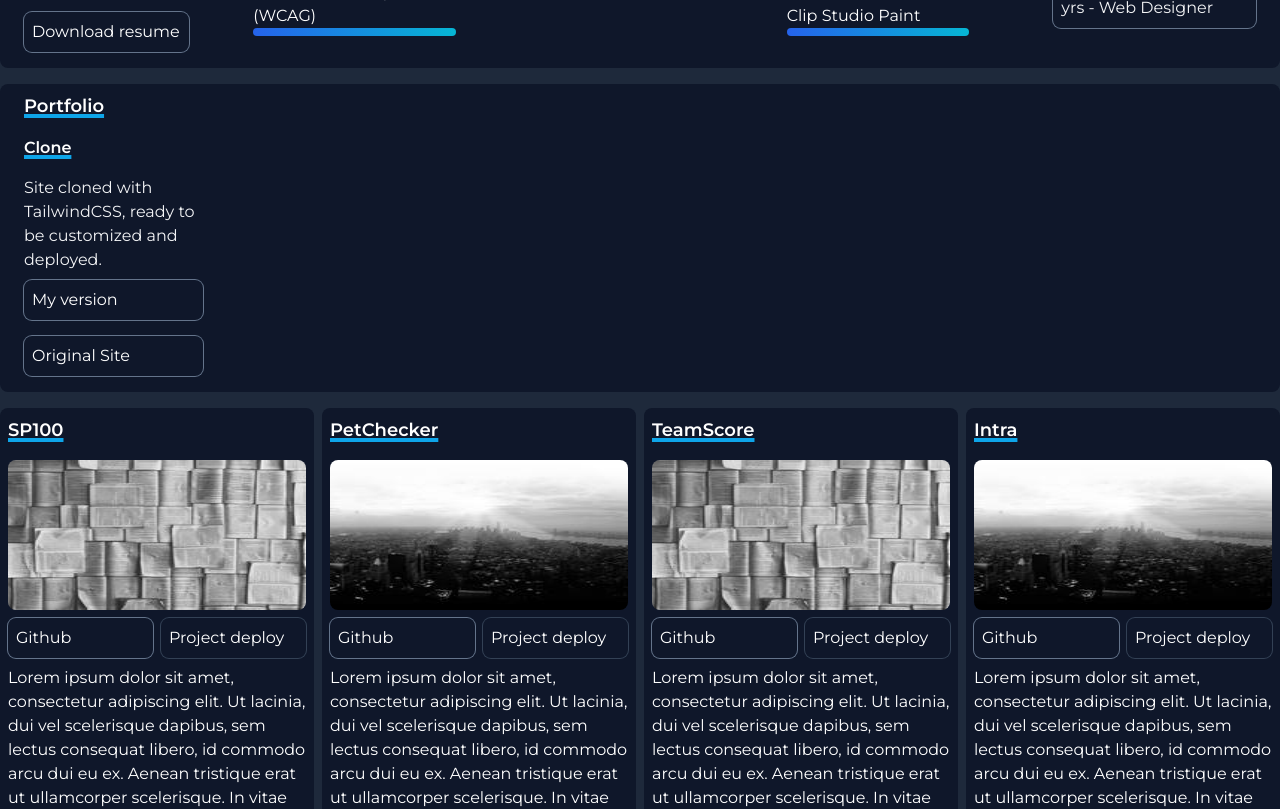
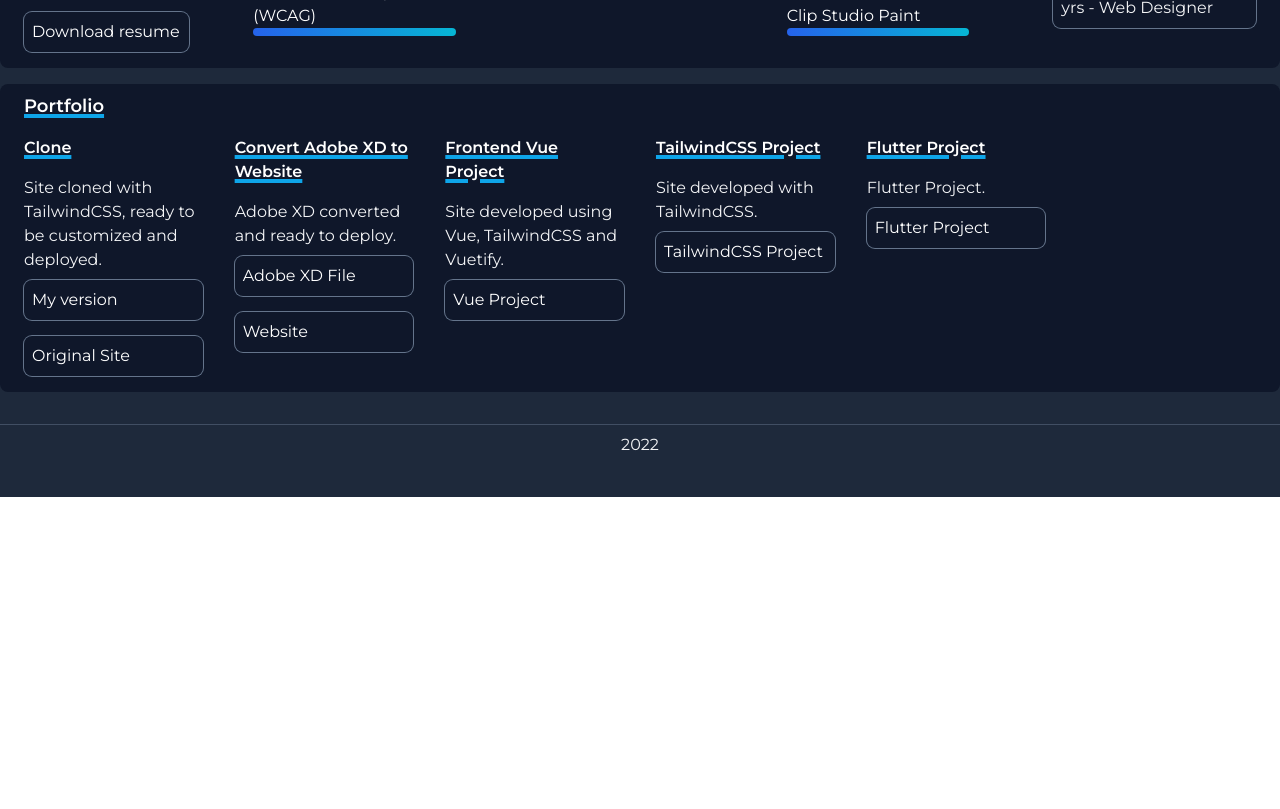
Before and after one commit to hexglyph/danielniebraz, a Next.js app: page / in a window 1280 px wide. Shown: the part 520-1329 px from the top of the page. After the commit the page ends 1017 px from the top, so only its background shows below. Built offline with nearby package versions, Linux system fonts and the light colour scheme.

Commit message:
Added Vue link

```diff
--- a/src/components/Portfolio.tsx
+++ b/src/components/Portfolio.tsx
@@ -34,6 +34,82 @@ export default function Portfolio(props) {
                         ring-1 p-2 my-2 mx-4 ring-slate-500`} target="_blank">Original Site</a>
                         </Link>
                     </div>
+
+                    <div className={`flex w-full md:w-1/6 flex-col`}>
+                        <h4 className={`text-base w-full text-left font-semibold
+                    underline decoration-4 decoration-sky-500
+                    pl-4 pr-5 mb-4
+                    rounded text-white`}>
+                            Convert Adobe XD to Website
+                        </h4>
+                        <p className={`pl-4`}>Adobe XD converted and ready to deploy.</p>
+                        <Link href="https://danielniebraz.dev/" passHref>
+                            <a className={`text-white hover:text-slate-50
+                        hover:bg-slate-50/10
+                        rounded-lg
+                        cursor-pointer
+                        ring-1 p-2 my-2 mx-4 ring-slate-500 `} target="_blank">Adobe XD File</a>
+                        </Link>
+                        <Link href="https://themechasnft.com/" passHref>
+                            <a className={`text-white hover:text-slate-50
+                        hover:bg-slate-50/10
+                        rounded-lg
+                        cursor-pointer
+                        ring-1 p-2 my-2 mx-4 ring-slate-500`} target="_blank">Website</a>
+                        </Link>
+                    </div>
+
+                    <div className={`flex w-full md:w-1/6 flex-col`}>
+                        <h4 className={`text-base w-full text-left font-semibold
+                    underline decoration-4 decoration-sky-500
+                    pl-4 pr-5 mb-4
+                    rounded text-white`}>
+                            Frontend Vue Project
+                        </h4>
+                        <p className={`pl-4`}>Site developed using Vue, TailwindCSS and Vuetify.</p>
+                        <Link href="https://vue.danielniebraz.dev/" passHref>
+                            <a className={`text-white hover:text-slate-50
+                        hover:bg-slate-50/10
+                        rounded-lg
+                        cursor-pointer
+                        ring-1 p-2 my-2 mx-4 ring-slate-500 `} target="_blank">Vue Project</a>
+                        </Link>
+                    </div>
+
+                    <div className={`flex w-full md:w-1/6 flex-col`}>
+                        <h4 className={`text-base w-full text-left font-semibold
+                    underline decoration-4 decoration-sky-500
+                    pl-4 pr-5 mb-4
+                    rounded text-white`}>
+                            TailwindCSS Project
+                        </h4>
+                        <p className={`pl-4`}>Site developed with TailwindCSS.</p>
+                        <Link href="https://danielniebraz.dev/" passHref>
+                            <a className={`text-white hover:text-slate-50
+                        hover:bg-slate-50/10
+                        rounded-lg
+                        cursor-pointer
+                        ring-1 p-2 my-2 mx-4 ring-slate-500 `} target="_blank">TailwindCSS Project</a>
+                        </Link>
+                    </div>
+
+                    <div className={`flex w-full md:w-1/6 flex-col`}>
+                        <h4 className={`text-base w-full text-left font-semibold
+                    underline decoration-4 decoration-sky-500
+                    pl-4 pr-5 mb-4
+                    rounded text-white`}>
+                            Flutter Project
+                        </h4>
+                        <p className={`pl-4`}>Flutter Project.</p>
+                        <Link href="https://danielniebraz.dev/" passHref>
+                            <a className={`text-white hover:text-slate-50
+                        hover:bg-slate-50/10
+                        rounded-lg
+                        cursor-pointer
+                        ring-1 p-2 my-2 mx-4 ring-slate-500 `} target="_blank">Flutter Project</a>
+                        </Link>
+                    </div>
+
                 </div>
 
             </div >
--- a/src/data/data.ts
+++ b/src/data/data.ts
@@ -95,7 +95,7 @@ export const tools: Skill[] = [
 ];
 
 export const projects: Project[] = [
-  {
+  /*{
     id: 1,
     project: 'Projeto',
     name: "SP100",
@@ -139,49 +139,10 @@ export const projects: Project[] = [
     github_url: "/",
     key_techs: ["NextJS", "TailwindCSS"],
   },
-  {
-    id: 5,
-    project: 'Projeto',
-    name: "SP100",
-    description:
-      "Lorem ipsum dolor sit amet, consectetur adipiscing elit. Ut lacinia, dui vel scelerisque dapibus, sem lectus consequat libero, id commodo arcu dui eu ex. Aenean tristique erat ut ullamcorper scelerisque. In vitae posuere nulla. Vivamus sit amet posuere ipsum. In hac habitasse platea dictumst. Class aptent taciti sociosqu ad litora torquent per conubia nostra, per inceptos himenaeos. Donec nec urna tincidunt, viverra lorem nec, facilisis tellus. Maecenas lacinia metus a nunc aliquam, non fringilla urna tincidunt. Quisque sed volutpat orci. Vestibulum commodo lectus eu nulla varius, eu semper justo fermentum. Pellentesque luctus, ipsum id lobortis consequat, orci enim lacinia dui, sed pretium justo purus at libero.",
-    image_path: "/project/1.jpg",
-    deployed_url: "/",
-    github_url: "/",
-    key_techs: ["NextJS", "3words", "TailwindCSS"],
-  },
-  {
-    id: 6,
-    project: 'Projeto',
-    name: "PetChecker",
-    description:
-      "Lorem ipsum dolor sit amet, consectetur adipiscing elit. Ut lacinia, dui vel scelerisque dapibus, sem lectus consequat libero, id commodo arcu dui eu ex. Aenean tristique erat ut ullamcorper scelerisque. In vitae posuere nulla. Vivamus sit amet posuere ipsum. In hac habitasse platea dictumst. Class aptent taciti sociosqu ad litora torquent per conubia nostra, per inceptos himenaeos. Donec nec urna tincidunt, viverra lorem nec, facilisis tellus. Maecenas lacinia metus a nunc aliquam, non fringilla urna tincidunt. Quisque sed volutpat orci. Vestibulum commodo lectus eu nulla varius, eu semper justo fermentum. Pellentesque luctus, ipsum id lobortis consequat, orci enim lacinia dui, sed pretium justo purus at libero.",
-    image_path: "/project/2.jpg",
-    deployed_url: "/",
-    github_url: "/",
-    key_techs: ["NextJS", "3words", "TailwindCSS"],
-  },
-  {
-    id: 7,
-    project: 'Projeto',
-    name: "TeamScore",
-    description:
-      "Lorem ipsum dolor sit amet, consectetur adipiscing elit. Ut lacinia, dui vel scelerisque dapibus, sem lectus consequat libero, id commodo arcu dui eu ex. Aenean tristique erat ut ullamcorper scelerisque. In vitae posuere nulla. Vivamus sit amet posuere ipsum. In hac habitasse platea dictumst. Class aptent taciti sociosqu ad litora torquent per conubia nostra, per inceptos himenaeos. Donec nec urna tincidunt, viverra lorem nec, facilisis tellus. Maecenas lacinia metus a nunc aliquam, non fringilla urna tincidunt. Quisque sed volutpat orci. Vestibulum commodo lectus eu nulla varius, eu semper justo fermentum. Pellentesque luctus, ipsum id lobortis consequat, orci enim lacinia dui, sed pretium justo purus at libero.",
-    image_path: "/project/1.jpg",
-    deployed_url: "/",
-    github_url: "/",
-    key_techs: ["NextJS", "TailwindCSS"],
-  },
-  {
-    id: 8,
-    project: 'Projeto',
-    name: "Intra",
-    description:
-      "Lorem ipsum dolor sit amet, consectetur adipiscing elit. Ut lacinia, dui vel scelerisque dapibus, sem lectus consequat libero, id commodo arcu dui eu ex. Aenean tristique erat ut ullamcorper scelerisque. In vitae posuere nulla. Vivamus sit amet posuere ipsum. In hac habitasse platea dictumst. Class aptent taciti sociosqu ad litora torquent per conubia nostra, per inceptos himenaeos. Donec nec urna tincidunt, viverra lorem nec, facilisis tellus. Maecenas lacinia metus a nunc aliquam, non fringilla urna tincidunt. Quisque sed volutpat orci. Vestibulum commodo lectus eu nulla varius, eu semper justo fermentum. Pellentesque luctus, ipsum id lobortis consequat, orci enim lacinia dui, sed pretium justo purus at libero.",
-    image_path: "/project/2.jpg",
-    deployed_url: "/",
-    github_url: "/",
-    key_techs: ["NextJS", "TailwindCSS"],
-  },
+  */
+
+
+
+
 
 ];
```
